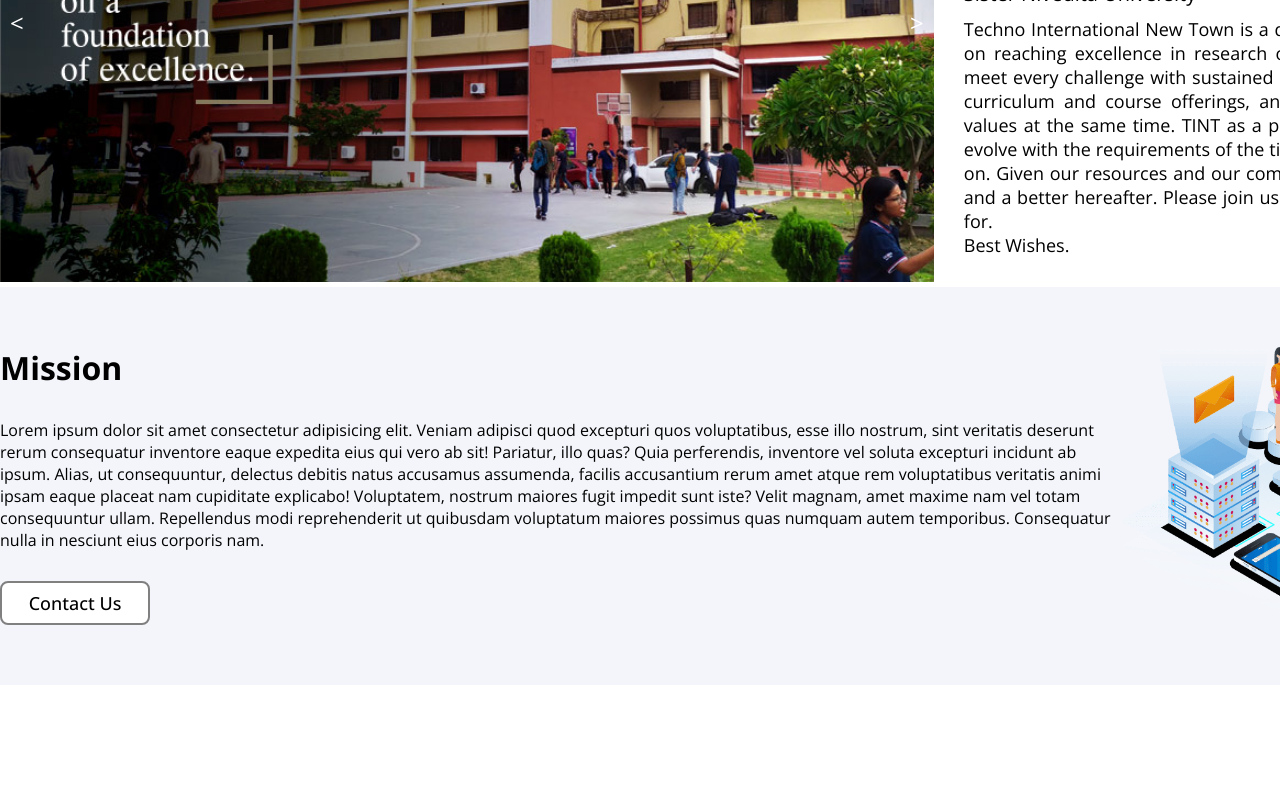
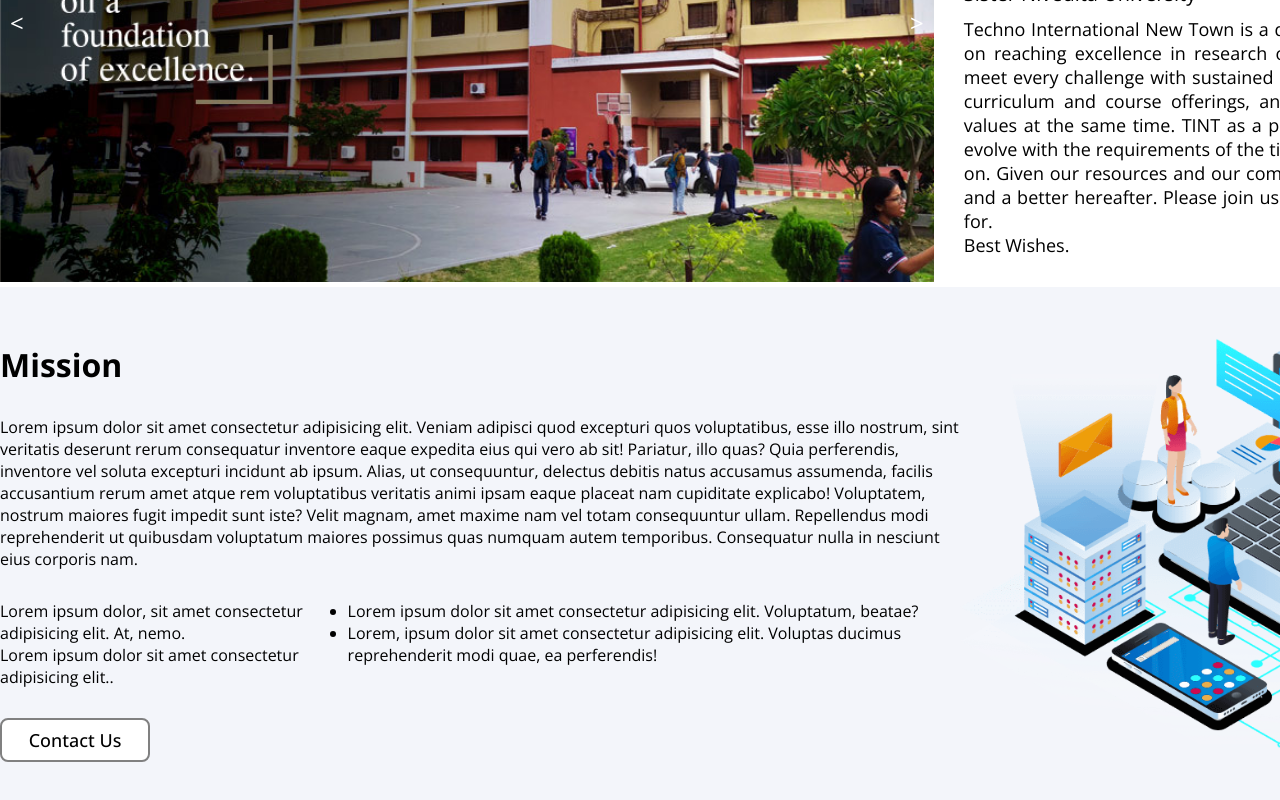
Before and after one commit to Arpan54/CollegeProject, a React (Vite) app: page / in a window 1280 px wide. Shown: the part 334-1134 px from the top of the page. Before the commit the page ends 1019 px from the top, so only its background shows below. Built offline with nearby package versions, Linux system fonts and the light colour scheme.

Commit message:
third commit

```diff
--- a/package.json
+++ b/package.json
@@ -10,6 +10,7 @@
     "preview": "vite preview"
   },
   "dependencies": {
+    "bootstrap": "^5.3.2",
     "react": "^18.2.0",
     "react-dom": "^18.2.0",
     "styled-components": "^6.1.8"
--- a/src/components/AboutSite.jsx
+++ b/src/components/AboutSite.jsx
@@ -10,9 +10,19 @@ const AboutSite = () => {
       <div className="written">
         <h1>Mission</h1>
         <p>Lorem ipsum dolor sit amet consectetur adipisicing elit. Veniam adipisci quod excepturi quos voluptatibus, esse illo nostrum, sint veritatis deserunt rerum consequatur inventore eaque expedita eius qui vero ab sit! Pariatur, illo quas? Quia perferendis, inventore vel soluta excepturi incidunt ab ipsum. Alias, ut consequuntur, delectus debitis natus accusamus assumenda, facilis accusantium rerum amet atque rem voluptatibus veritatis animi ipsam eaque placeat nam cupiditate explicabo! Voluptatem, nostrum maiores fugit impedit sunt iste? Velit magnam, amet maxime nam vel totam consequuntur ullam. Repellendus modi reprehenderit ut quibusdam voluptatum maiores possimus quas numquam autem temporibus. Consequatur nulla in nesciunt eius corporis nam.</p>
+        <ul>
+          <div className="leftLi">
+            <li>Lorem ipsum dolor, sit amet consectetur adipisicing elit. At, nemo.</li>
+            <li>Lorem ipsum dolor sit amet consectetur adipisicing elit..</li>
+          </div>
+          <div className="rightLi">
+            <li>Lorem ipsum dolor sit amet consectetur adipisicing elit. Voluptatum, beatae?</li>
+            <li>Lorem, ipsum dolor sit amet consectetur adipisicing elit. Voluptas ducimus reprehenderit modi quae, ea perferendis!</li>
+          </div>
+        </ul>
         <Button>Contact Us</Button>
       </div>
-      <img src="/about.png" alt="" />
+      <img src="/about.png" alt="" className='img-fluid animated'/>
 
     </Container>
 
@@ -39,9 +49,24 @@ const Container = styled.div`
     gap: 30px;
   }
   img{
-    width: 30%;
+    width: 40%;
+  }
+  .animated {
+    animation: up-down 2s ease-in-out infinite alternate-reverse both;
+  }
+  ul{
+    display: flex;
   }
   Button{
     width: 150px;
   }
+
+  @keyframes up-down {
+    0% {
+      transform: translateY(10px);
+    }
+    100% {
+      transform: translateY(-10px);
+    }
+  }
 `
```
Also changed, not shown: 2 other files (tests, documents, lock files or other folders).
